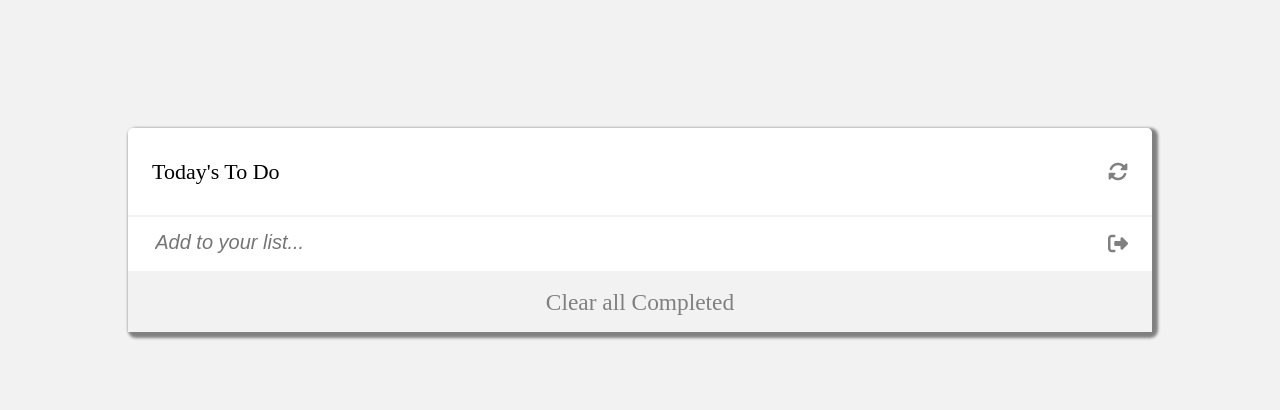
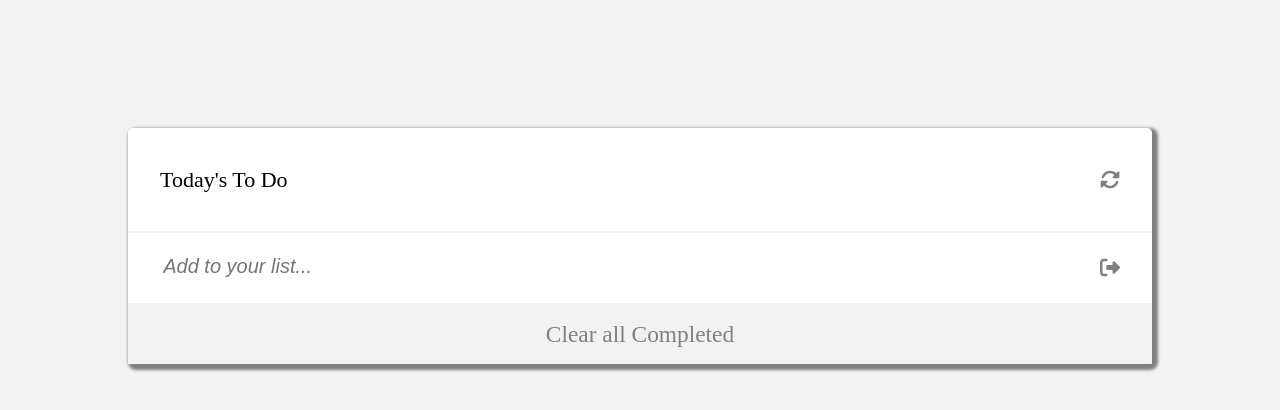
Before and after one commit to ikoote1/To-Do-List-with-Webpack, a website built with webpack: page src/index.html in a window 1280 px wide. Built offline with nearby package versions, Linux system fonts and the light colour scheme.

Commit message:
Created another module

```diff
--- a/src/modules/store.js
+++ b/src/modules/store.js
@@ -1,4 +1,4 @@
-import { check } from "./creet.js";
+import { check } from './mark.js';
 
 const InnerTodo = document.querySelector('.todo-inner');
 let isEdit = false;
--- a/src/style.css
+++ b/src/style.css
@@ -42,7 +42,7 @@ input:focus {
 .todo-title,
 .todo-edit,
 .todo-check {
-  padding: 1rem 1.5rem;
+  padding: 1.5rem 2.0rem;
 }
 
 .checkbox {
```
Also changed, not shown: src/index.js (+3 -4 lines).
